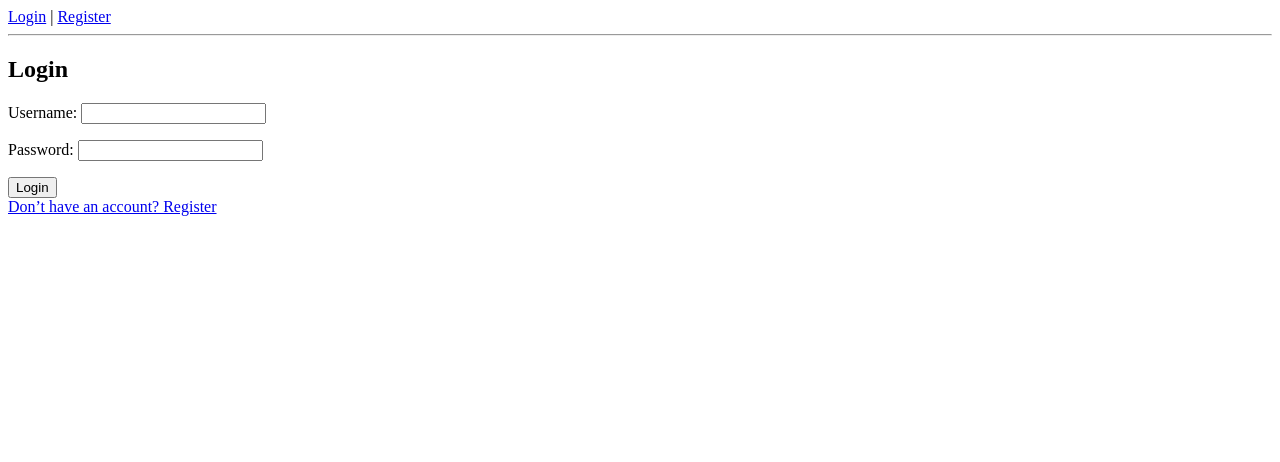
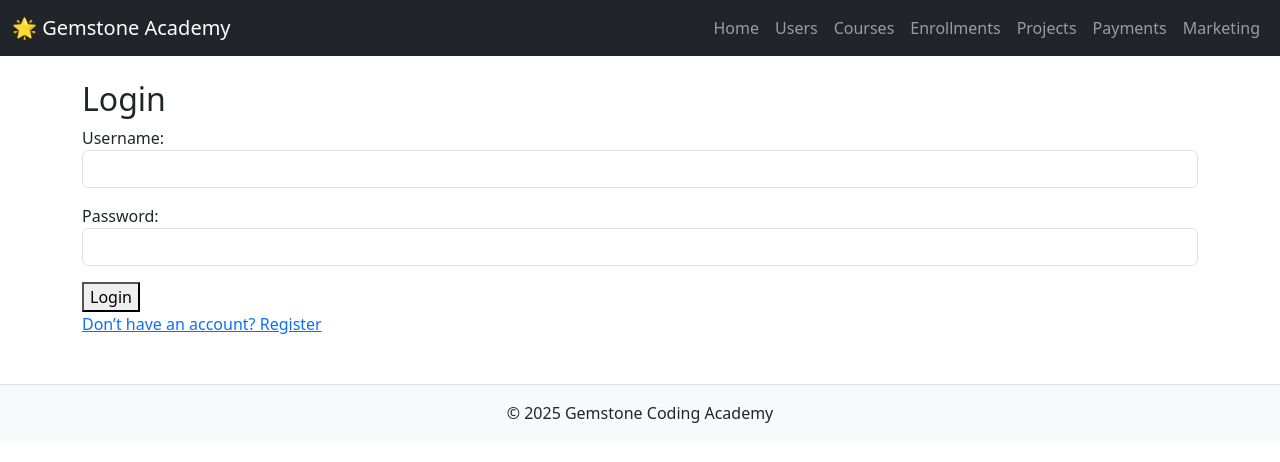
Before and after one commit to antony43249/GEMSTONE-CODING-ACADEMY, a Django app: page /users/login/ in a window 1280 px wide. Shown: the top 462 px of the page. Run offline with Django 5.2, Linux system fonts and the light colour scheme.

Commit message:
Update base.html

```diff
--- a/templates/base.html
+++ b/templates/base.html
@@ -1,17 +1,46 @@
 <!DOCTYPE html>
-<html>
+<html lang="en">
 <head>
+    <meta charset="UTF-8">
     <title>Gemstone Coding Academy</title>
+    <!-- Bootstrap CSS -->
+    <link href="https://cdn.jsdelivr.net/npm/bootstrap@5.3.2/dist/css/bootstrap.min.css" rel="stylesheet">
 </head>
 <body>
-    {% if user.is_authenticated %}
-        <p>Hello, {{ user.username }} ({{ user.role }})</p>
-        <a href="{% url 'logout' %}">Logout</a>
-    {% else %}
-        <a href="{% url 'login' %}">Login</a> |
-        <a href="{% url 'register' %}">Register</a>
-    {% endif %}
-    <hr>
-    {% block content %}{% endblock %}
+    <!-- Navbar -->
+    <nav class="navbar navbar-expand-lg navbar-dark bg-dark">
+        <div class="container-fluid">
+            <a class="navbar-brand" href="/">🌟 Gemstone Academy</a>
+            <button class="navbar-toggler" type="button" data-bs-toggle="collapse"
+                    data-bs-target="#navbarNav" aria-controls="navbarNav"
+                    aria-expanded="false" aria-label="Toggle navigation">
+                <span class="navbar-toggler-icon"></span>
+            </button>
+            <div class="collapse navbar-collapse" id="navbarNav">
+                <ul class="navbar-nav ms-auto">
+                    <li class="nav-item"><a class="nav-link" href="/">Home</a></li>
+                    <li class="nav-item"><a class="nav-link" href="/users/">Users</a></li>
+                    <li class="nav-item"><a class="nav-link" href="/courses/">Courses</a></li>
+                    <li class="nav-item"><a class="nav-link" href="/enrollments/">Enrollments</a></li>
+                    <li class="nav-item"><a class="nav-link" href="/projects/">Projects</a></li>
+                    <li class="nav-item"><a class="nav-link" href="/payments/">Payments</a></li>
+                    <li class="nav-item"><a class="nav-link" href="/marketing/">Marketing</a></li>
+                </ul>
+            </div>
+        </div>
+    </nav>
+
+    <!-- Main Container -->
+    <div class="container mt-4">
+        {% block content %}{% endblock %}
+    </div>
+
+    <!-- Footer -->
+    <footer class="bg-light text-center py-3 mt-5 border-top">
+        <p class="mb-0">© 2025 Gemstone Coding Academy</p>
+    </footer>
+
+    <!-- Bootstrap JS -->
+    <script src="https://cdn.jsdelivr.net/npm/bootstrap@5.3.2/dist/js/bootstrap.bundle.min.js"></script>
 </body>
 </html>
```
